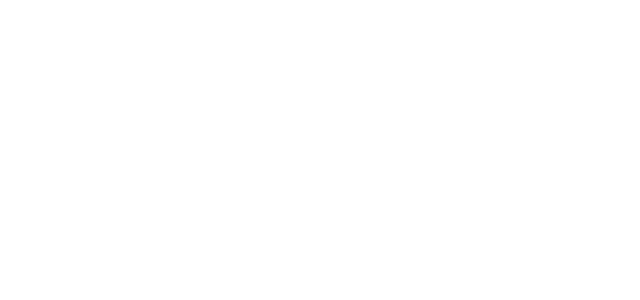
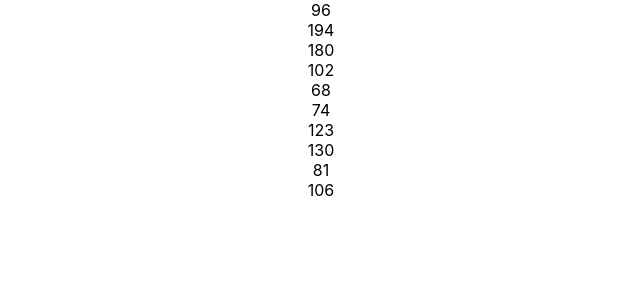
Before and after one commit to sayhi2shirley/sorting_visualiser_reactjs, a React (Create React App) app: page / in a window 1280 px wide. Shown: the top 300 px of the page, without its empty margins (319-959 px from the left). Built offline with nearby package versions, Linux system fonts and the light colour scheme.

Commit message:
Add files via upload

```diff
--- a/src/App.js
+++ b/src/App.js
@@ -1,53 +1,18 @@
+//Component is a named export, so it must be destructed with {}
 import React, { Component } from 'react';
-
+//import React from 'react'; // default import
+//Import the 'ReversibleSortingVisualiser' component
+import ReversibleSortingVisualiser from './reversible-sorting-visualiser/reversible-sorting-visualiser.jsx';
 import './App.css';
 
-//'App' Class based component
-class App extends Component {
-
-  // state initialisation
-  state = {
-    inputArray: [],
-    algoSteps: [],
-    eleColorKey: [],
-    elementColors: [],
-    timeout: [],
-    currentStep: 0,
-    count: 10,
-    delayTime: 300,
-    algorithmName: ''
-  }
-
-  // Generate Random number in the range
-  generateRandomNum = (min, max) => {
-    return Math.floor(Math.random() * (max - min) + min);
-  }
-
-  // Generate array elements with specified range
-  generateArrayElements = () => {
-    // Save the bar count
-    let barCount = this.state.count;
-    let inputArr = [];
-
-    // Generate array of elemetns
-    for (let i = 0; i < barCount; i++) {
-       inputArr.push(this.generateRandomNum(50, 200));
-    }
-
-    //This can be seen in the inspect->console
-    console.log(inputArr);
-  }
-
-
-  render() {
+function App() {
     return(
     <div className='App'>
-      {this.generateArrayElements()}
+      <ReversibleSortingVisualiser>
+      </ReversibleSortingVisualiser>
     </div>
     );
-  }
-
 }
 
-//Class is added to the export
+//Function App is added to the export
 export default App;
--- /dev/null
+++ b/src/components/bar.js
@@ -0,0 +1,12 @@
+// Functional component - everything can be done by this.
+// We are using here the combination of class and functional component
+const Bars = ({arrIdx, height}) => {
+    return(
+        <div className="bar">
+            <div className="array-height">
+                {height}
+            </div>
+        </div>
+    );
+};
+export default Bars;
--- /dev/null
+++ b/src/reversible-sorting-visualiser/reversible-sorting-visualiser.css
@@ -0,0 +1,21 @@
+/*
+.array-container {
+    // display: flex;
+   // justify-content: center;
+    //align-self: center;
+    position: absolute;
+    // left: 100px;
+    // Position from the left where the bar begins
+    top: 100px;
+  }
+
+.array-bar {
+    // the lesser the width more bars can accommodate
+    width: 2px;
+    height: 30px;
+    background-color: pink;
+    display: inline-block;
+    // display: inline;
+    margin: 0 1px; // margins/spaces between each bar
+  }
+  */
--- /dev/null
+++ b/src/reversible-sorting-visualiser/reversible-sorting-visualiser.jsx
@@ -0,0 +1,76 @@
+import React, { Component } from 'react';
+import './reversible-sorting-visualiser.css'
+import Bar from '../components/bar.js'
+
+//Class based component
+export default class ReversibleSortingVisualiser extends Component {
+ constructor(props) {
+    super(props);
+
+    this.state = {
+        inputArray: [],
+        //Can change this to increase the no of bars
+        barCount: 10,
+        algoSteps: [],
+        currentStep: 0,
+    };
+ }
+
+ //component loads for the first time, resets the array elements.
+ componentDidMount() {
+    console.log('componentDidMount');
+    this.generateArrayElements();
+ }
+ // Generate Random number in the range
+ generateRandomNum = (min, max) => {
+    return Math.floor(Math.random() * (max - min) + min);
+    //return Math.floor(Math.random() * (max - min + 1) + min);
+ }
+
+ /* this will be called when the
+  generate new arry buttong is clicked */
+ generateArrayElements = () => {
+    // Save the bar count
+    let count = this.state.barCount;
+    let array = [];
+
+    // Generate array of elemetns
+    for (let i = 0; i < count; i++) {
+       // If you go big value for max,
+    // screen scrolling might require
+       array.push(this.generateRandomNum(50, 200));
+    }
+
+    // Save the array before messing up
+    this.setState({
+        inputArray: array,
+        algoSteps: [array],
+        barCount: count,
+        currentStep: 0, /* While regenerating the array, step would be 0 */
+       });
+
+    //This can be seen in the inspect->console
+    console.log(array);
+  }
+
+  render() {
+
+    // Key is for number of bars(barCount),
+    // if the parameter is idx, val, it throws the duplicate error.
+    const barHeight = this.state.inputArray.map((val, idx) =>
+         <Bar key={idx} arrIdx={idx} height={val}/>
+    );
+   /* // The below lines or the above lines both mean same
+    const barHeight = this.state.inputArray.map((idx, val) => {
+          return <Bar key={idx} index={idx} ength={val}/>;
+    });
+    */
+    console.log(barHeight);
+    // Curly braces represent the java script inside return
+    return(
+        <div className='ReversibleSortingVisualiser'>
+            <div className='array-bar'>{barHeight}</div>
+        </div>
+    );
+  }
+}
```
